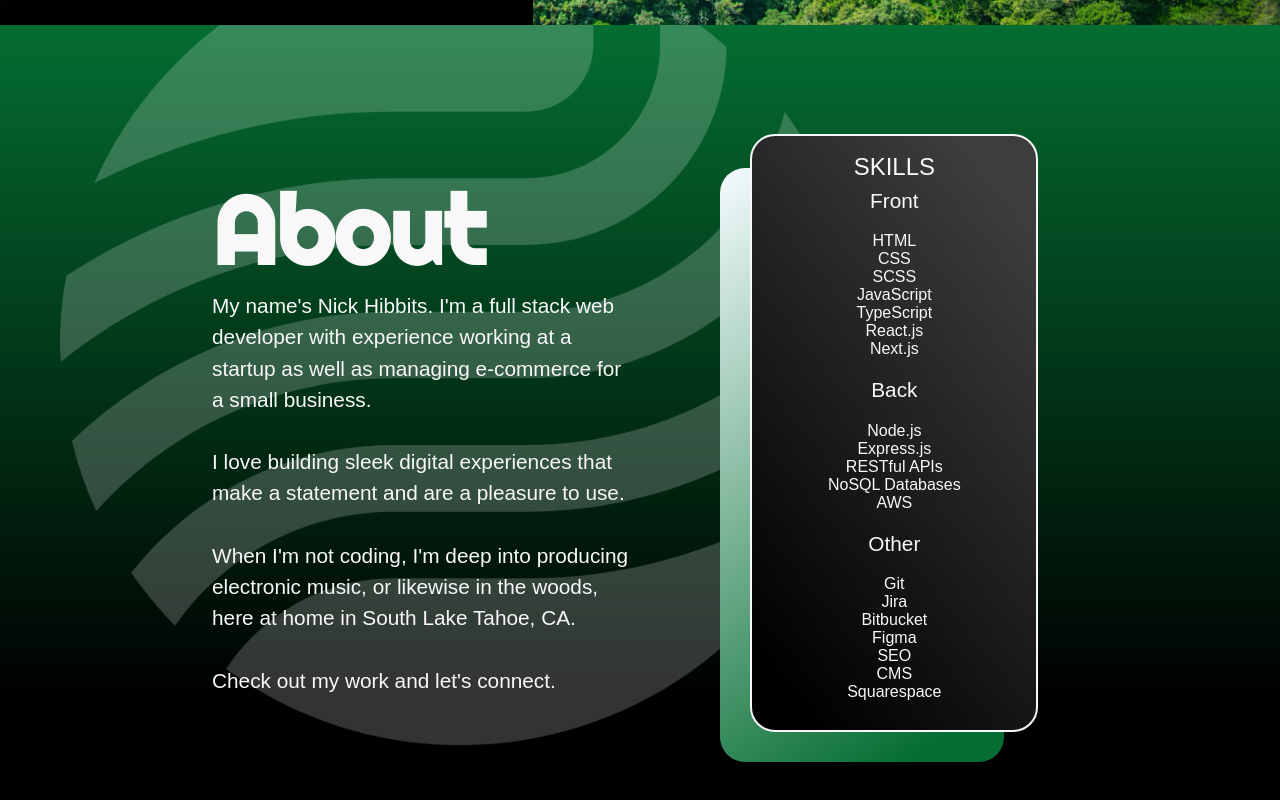
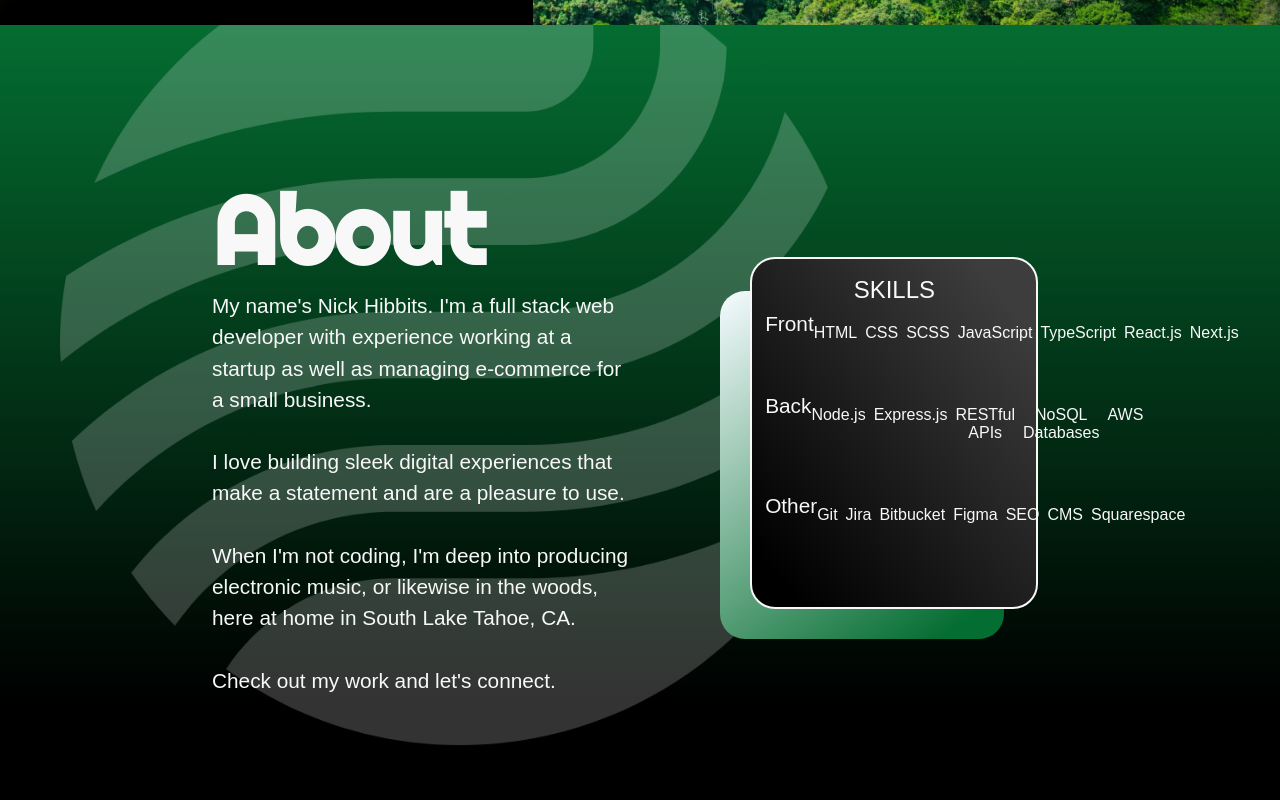
Before and after one commit to nickhibbits/react-website, a Next.js app: page / in a window 1280 px wide. Shown: the part 775-1575 px from the top of the page. Built offline with nearby package versions, Linux system fonts and the light colour scheme; a web font is replaced by a local one.

Commit message:
initial style refactor

```diff
--- a/components/SkillsCard.tsx
+++ b/components/SkillsCard.tsx
@@ -1,9 +1,9 @@
 import styles from "$/styles/components/SkillsCard.module.scss";
 
 type Skills = {
-  front: string[];
-  back: string[];
-  other: string[];
+  Front: string[];
+  Back: string[];
+  Other: string[];
 };
 
 function SkillsCard() {
@@ -26,6 +26,7 @@ function SkillsCard() {
   return (
     <section className={styles.skills_card_component}>
       <p className={styles.skills_card_title}>skills</p>
+      <div className={styles.skill_category_wrapper}>
         {Object.keys(skills).map((category, i) => {
           return (
             <div className={styles.skill_category}>
@@ -38,6 +39,7 @@ function SkillsCard() {
             </div>
           );
         })}
+      </div>
     </section>
   );
 }
--- a/styles/components/SkillsCard.module.scss
+++ b/styles/components/SkillsCard.module.scss
@@ -35,34 +35,22 @@
   }
 }
 
-.skill_bars_wrapper {
-  display: flex;
-  flex-direction: column;
-  justify-content: space-between;
-  padding-left: 1rem;
-  height: 15rem;
+.skills_card_title {
+  text-transform: uppercase;
+  font-size: variables.$fs-500;
 }
 
-.skills_card_title {
-  text-transform: uppercase;
-  font-size: 1.5rem;
+.skill_category {
+  display: flex;
+
+  &_wrapper {
+    display: flex;
+    flex-direction: column;
+    gap: 2rem;
+  }
+
+  &_list {
+    display: flex;
+    gap: 0.5rem;
+  }
 }
-
-.skill_bar_wrapper {
-  display: flex;
-  gap: 3%;
-  height: 1em;
-}
-
-.skill_bar {
-  background: linear-gradient(90deg, #00c3ac -8.89%, #089243 50.22%);
-}
-
-.skill_bar_level {
-  font-size: 1rem;
-}
-
-.skill_name {
-  text-align: start;
-  font-size: 1rem;
-}
```
Lines whose indentation alone changed are shown as unchanged.
